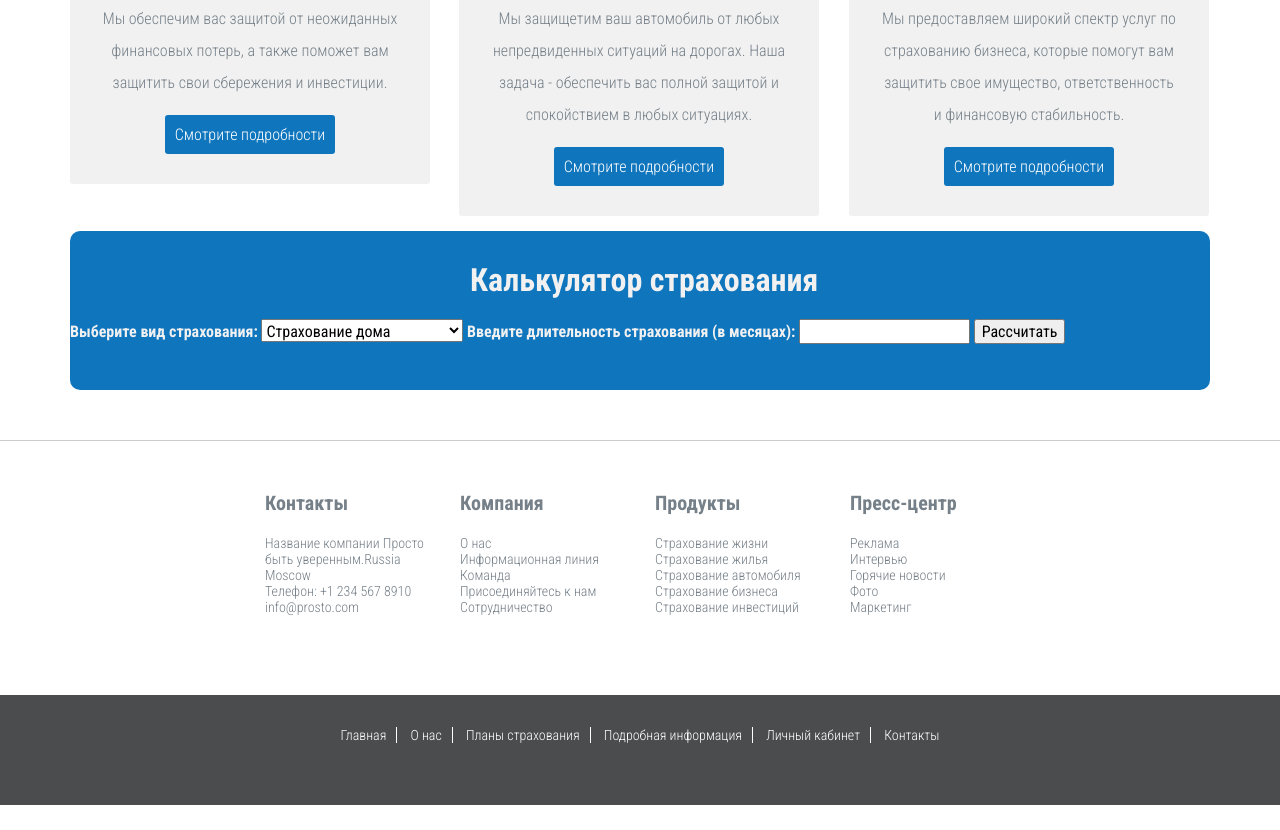
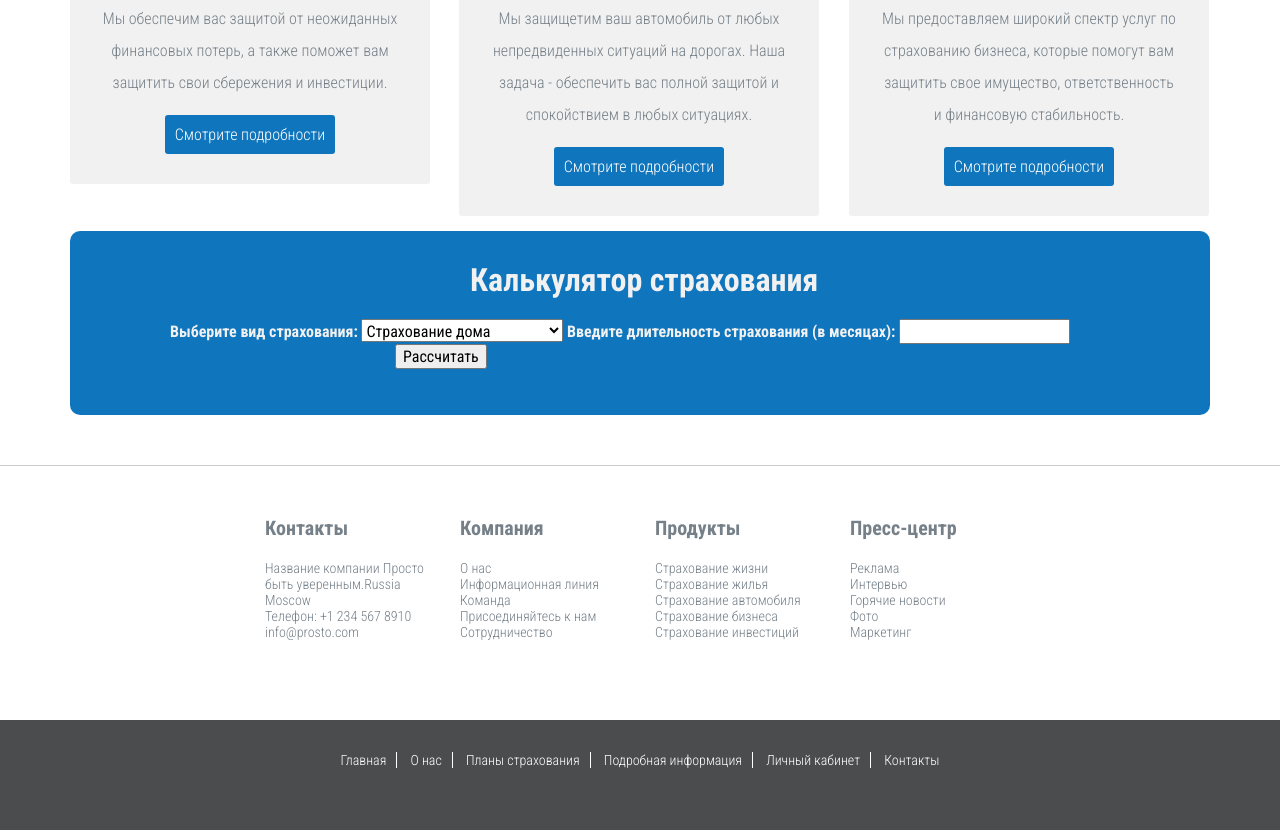
Before and after one commit to Gaut1er/Strahovanya.github.io, a plain HTML site: page insurance.html in a window 1280 px wide. Shown: the part 1490-2320 px from the top of the page. Before the commit the page ends 2295 px from the top, so only its background shows below. Drawn offline with Linux system fonts and the light colour scheme.

Commit message:
Update insurance.html

```diff
--- a/insurance.html
+++ b/insurance.html
@@ -163,7 +163,7 @@
 							<div style="    margin-left: 400px;">
 							<h1 style="color: #f1f1f1;"> Калькулятор страхования </h1>
 						</div>
-
+							<div style="    margin-left: 100px;">
 							<label for="sportType"style="color: #f1f1f1;"><strong>Выберите вид страхования:</strong></label>
 							<select id="sportType">
 							<option value="1">Страхование дома</option>
@@ -176,9 +176,10 @@
 
 							<label for="duration"style="color: #f1f1f1;"><strong>Введите длительность страхования (в месяцах):</strong></label>
 							<input type="number" id="duration">
-
+						</div>
+							<div style="    margin-left: 325px;">
 							<button onclick="calculateInsurance()">Рассчитать</button>
-
+						</div>
 							<div style="    margin-left: 325px;">
 							<p id="result"></p>
 						</div>
```
